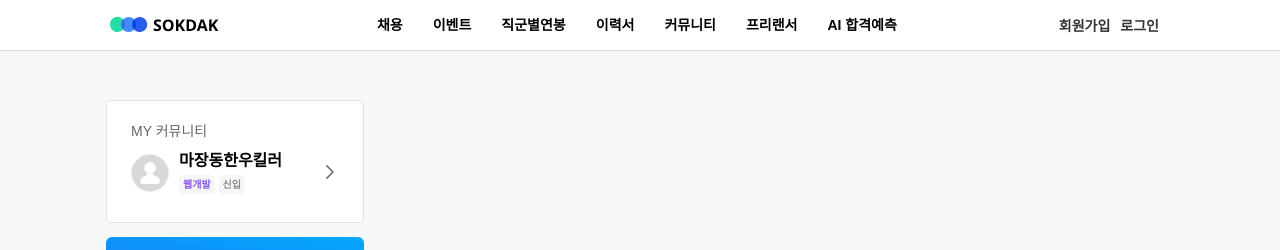
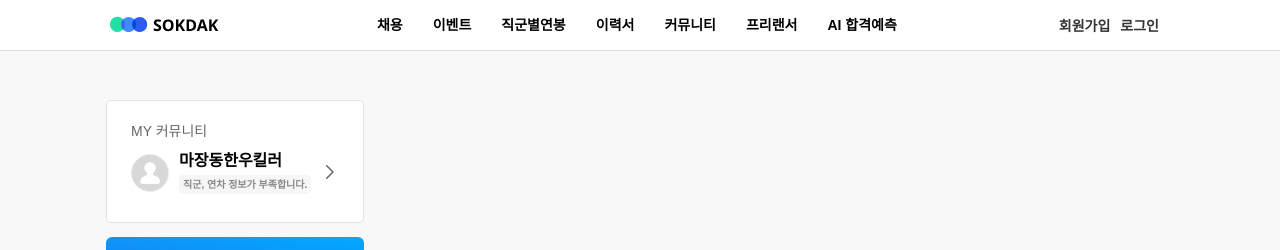
Before and after one commit to Dev-sokdak/FE-sokdak, a React (Vite) app: page / in a window 1280 px wide. Shown: the top 250 px of the page. Built offline with nearby package versions, Linux system fonts and the light colour scheme; a web font is replaced by a local one.

Commit message:
💄 Add MyProfile in Community
커뮤니티 페이지에 MyPrfile 컴포넌트 추가

```diff
--- a/src/components/community/MyProfile.jsx
+++ b/src/components/community/MyProfile.jsx
@@ -31,9 +31,9 @@ const MyProfile = () => {
             <ProfileUsername>마장동한우킬러</ProfileUsername>
             <UserBadgeBox>
               {/* 직군, 연차 정보가 부족한 경우 */}
-              {/* <UserBadge>직군, 연차 정보가 부족합니다.</UserBadge> */}
-              <UserBadge data-id="0">웹개발</UserBadge>
-              <UserBadge>신입</UserBadge>
+              <UserBadge>직군, 연차 정보가 부족합니다.</UserBadge>
+              {/* <UserBadge data-id="0">웹개발</UserBadge>
+              <UserBadge>신입</UserBadge> */}
             </UserBadgeBox>
           </LoggedIn>
         </UsernameWrapper>
```
